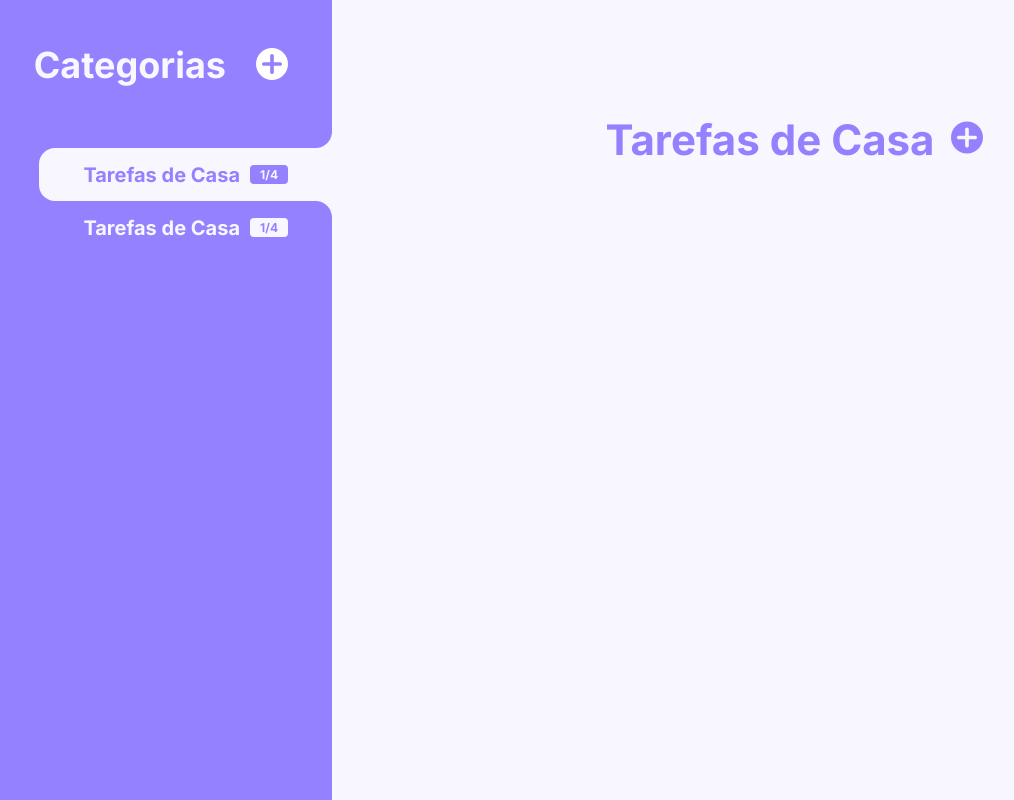
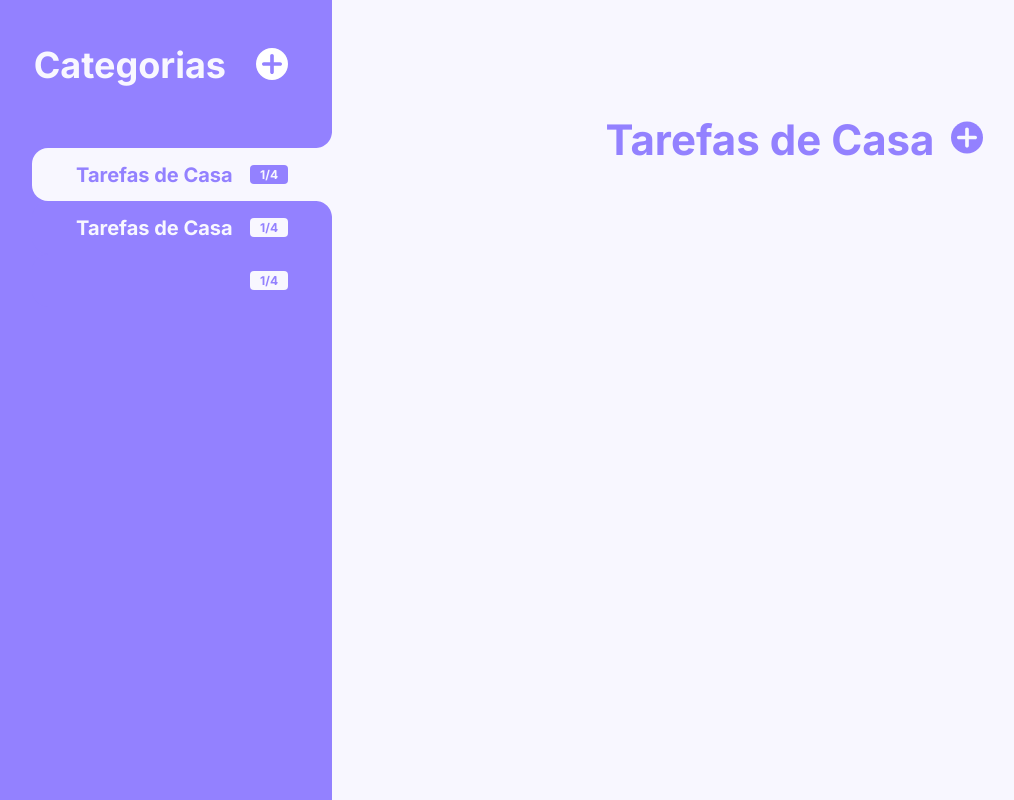
Before and after one commit to carolineambar/todo-list, a plain HTML site: page index.html in a window 1280 px wide. Both pictures are taken after a click on the button 301 px from the left and 65 px from the top of the page. Shown: the whole page, without its empty margins (29-1043 px from the left). Drawn offline with Linux system fonts and the light colour scheme; a web font is replaced by a local one.

Commit message:
Add categories functionality

```diff
--- a/index.html
+++ b/index.html
@@ -16,19 +16,21 @@
       <div class="sideMenu__titleWrapper">
         <h2 class="sideMenu__titleWrapper--title">Categorias</h2>
 
-        <button type="button" class="addButton">
+        <button type="button" class="addButton" data-add-categories>
           <img src="./Icons/menuAddButton.svg">
         </button>
       </div>
 
-      <ul>
+      <ul data-categories>
         <li>
-          <button class="sideMenu__category sideMenu__category--active">Tarefas de Casa
-            <span class="sideMenu__category__counter sideMenu__category__counter--active">1/4</span>
+          <button class="sideMenu__category sideMenu__category--active">
+            <input class="navInput" value="Tarefas de Casa">
+            <span class="sideMenu__category__counter">1/4</span>
           </button>
         </li>
         <li>
-          <button class="sideMenu__category">Tarefas de Casa
+          <button class="sideMenu__category">
+            <input class="navInput" value="Tarefas de Casa">
             <span class="sideMenu__category__counter">1/4</span>
           </button>
         </li>
@@ -37,7 +39,7 @@
 
     <div class="container">
       <div class="container__titleWrapper">
-        <h1 class="container__titleWrapper--title">Tarefas de Casa</h1>
+        <h1 class="container__titleWrapper--title" data-category-title>Tarefas de Casa</h1>
 
         <button type="button" class="addButton" data-add-button>
           <img src="./Icons/addButton.svg">
--- a/script.js
+++ b/script.js
@@ -1,11 +1,20 @@
 const button = document.querySelector('[data-add-button]')
 const list = document.querySelector('[data-list]')
+const categoriesList = document.querySelector('[data-categories]')
+const buttonAddCategory = document.querySelector('[data-add-categories]')
+const categoryTitle = document.querySelector('[data-category-title]')
 
 const categories = [
   {
+    id: 1,
     category: "Tarefas de Casa",
-    itemList: "",
-    itemCheck: ""
+    items: [
+      {
+        id: 1,
+        item: "Limpar a sala",
+        checked: true,
+      }
+    ]
   },
 ]
 
@@ -48,3 +57,62 @@ button.addEventListener('click', () => {
   const inputField = element.querySelector('.checkbox__text');
   inputField.focus();
 })
+
+const handleActiveCategory = (categoryElement, currentCategory) => {
+  categoriesList.childNodes.forEach((categoryNode) => {
+    if(categoryNode.classList) {
+      categoryNode.querySelector('.sideMenu__category').classList.remove('sideMenu__category--active')
+      categoryTitle.innerHTML = currentCategory.category
+    }
+  })
+  categoryElement.querySelector('.sideMenu__category').classList.add('sideMenu__category--active')
+}
+
+
+
+const createCategoryElement = (element) => {
+
+
+  const categoryElement = document.createElement('li')
+  const currentCategory = categories.find((category) => category.id === element.id)
+
+  const categoryInput = document.createElement('input')
+  categoryInput.classList.add('navInput')
+  categoryInput.addEventListener('keyup', (e) => {
+    currentCategory.category = e.target.value
+  })
+  categoryElement.appendChild(categoryInput)
+  categoryElement.addEventListener('click', () => handleActiveCategory(categoryElement, currentCategory))
+
+
+
+  const categoryButton = document.createElement('button')
+  categoryButton.innerHTML = `
+    <span class="sideMenu__category__counter">1/4</span>
+  `
+
+  categoryButton.classList.add('sideMenu__category')
+  categoryButton.prepend(categoryInput)
+
+  categoryElement.appendChild(categoryButton)
+
+  return categoryElement
+}
+
+
+
+const handleAddCategory = () => {
+  const newId = categoriesList.childElementCount + 1
+  const newCategory = {
+    id: newId,
+    category: '',
+    items: []
+  }
+  categories.push(newCategory)
+  const categoryElement = createCategoryElement(newCategory)
+  categoriesList.appendChild(categoryElement)
+  console.log(newCategory)
+}
+
+
+buttonAddCategory.addEventListener('click', handleAddCategory)
--- a/styles/style.scss
+++ b/styles/style.scss
@@ -11,6 +11,15 @@
 
 .wrapper {
  display: flex;
+}
+
+.navInput {
+  background-color: transparent;
+  font-size: 1.25rem;
+  width: 100%;
+  font-weight: 700;
+  outline: none;
+  color: inherit;
 }
 
 .sideMenu {
@@ -50,6 +59,7 @@
     justify-content: flex-start;
     padding: 14.5px 44px;
     position: relative;
+    width: 18.75rem;
 
     &--active {
       background-color: $white;
@@ -74,6 +84,10 @@
         z-index: 1;
       }
 
+      .sideMenu__category__counter {
+        background-color: $purple;
+        color: $white;
+      }
 
     }
 
@@ -83,11 +97,6 @@
       color: $purple;
       font-size: 12px;
       padding: 2px 10px;
-
-      &--active {
-        background-color: $purple;
-        color: $white;
-      }
     }
   }
 }
```
Also changed, not shown: public/style.css, 1 other file.
